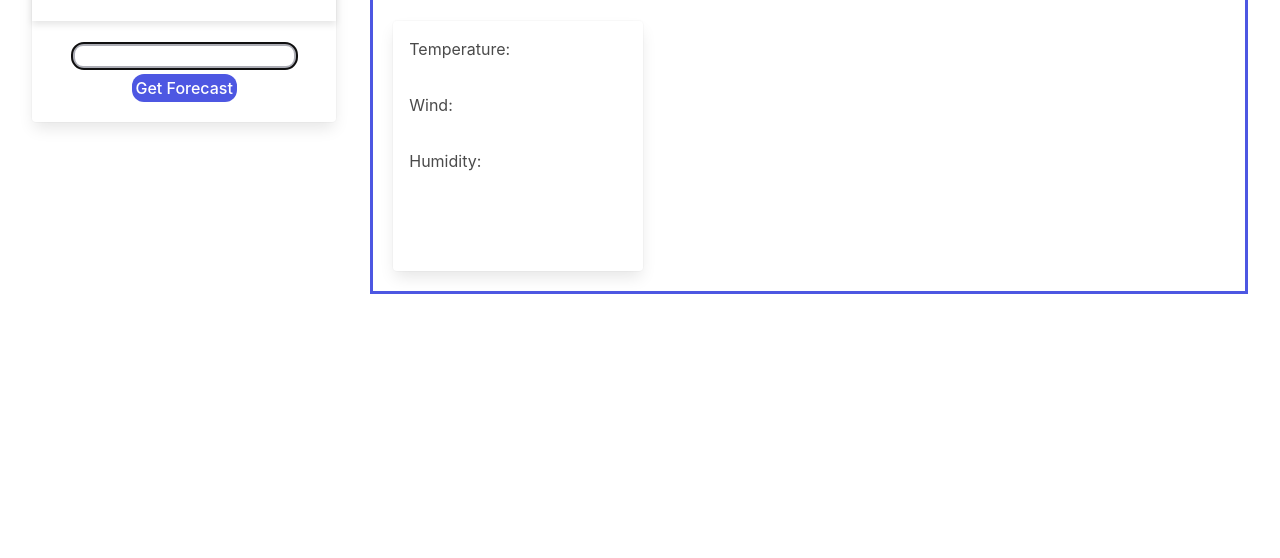
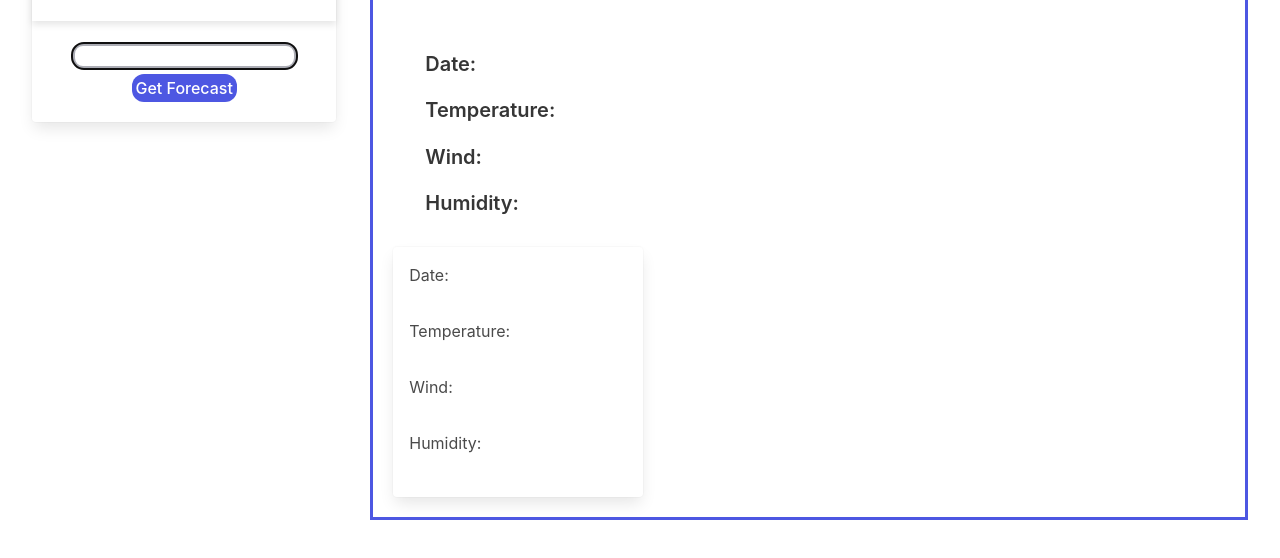
Before and after one commit to mbrianna1170/fetch-the-weather, a plain HTML site: page index.html in a window 1280 px wide. Shown: the part 216-774 px from the top of the page. Drawn offline with nearby package versions, Linux system fonts and the light colour scheme.

Commit message:
moment js working

```diff
--- a/assets/style.css
+++ b/assets/style.css
@@ -79,6 +79,14 @@ input#city {
   width: 80%;
 }
 
+div#weather-container {
+  padding: 2rem;
+}
+
+.title {
+  font-size: 20px;
+}
+
 h2.subtitle {
   font-size: 30px;
   font-weight: 600;
--- a/index.html
+++ b/index.html
@@ -32,11 +32,16 @@
     <div class="col-12 col-md-8">
       <h2 class="subtitle">Showing Weather for: <span id="city-name"></span></h2>
       <div id="weather-container" class="list-group">
-        <div class="card" id="weather-card">
-          <h4 class="card-title">Temperature: <span id="temperature"></span></h4>
-          <h4 class="card-title">Wind: <span id="wind"></span></h4>
-          <h4 class="card-title">Humidity: <span id="humidity"></span></h4>
-        </div>
+        <h4 class="title">Date: <span id="current-date"></span></h4>
+        <h4 class="title">Temperature: <span id="temperature"></span></h4>
+        <h4 class="title">Wind: <span id="wind"></span></h4>
+        <h4 class="title">Humidity: <span id="humidity"></span></h4>
+      </div>
+      <div class="card" id="weather-card">
+        <h4 class="card-title">Date: <span id="show-date"></span></h4>
+        <h4 class="card-title">Temperature: <span id="temperature1"></span></h4>
+        <h4 class="card-title">Wind: <span id="wind1"></span></h4>
+        <h4 class="card-title">Humidity: <span id="humidity1"></span></h4>
       </div>
     </div>
   </main>
@@ -44,5 +49,6 @@
 </body>
 
 </html>
-
+<!-- reference Moment.js library -->
+<script src="//cdnjs.cloudflare.com/ajax/libs/moment.js/2.7.0/moment.min.js" type="text/javascript"></script>
 <script src="./script.js"></script>
--- a/script.js
+++ b/script.js
@@ -7,12 +7,15 @@ var cityName = document.querySelector("#city-name");
 var cityTemperature = document.querySelector("#temperature");
 var cityWind = document.querySelector("#wind");
 var cityHumidity = document.querySelector("#humidity");
-
+var currentDate = document.querySelector("#current-date");
 
 // Fetch Weather Information
 var getWeather = function (city) {
   // format api url
-  var apiUrl = "https://api.openweathermap.org/data/2.5/find?q=" + city + "&units=imperial&appid=dd12231eebcfc81237b12aa64539d58d";
+  var apiUrl =
+    "https://api.openweathermap.org/data/2.5/find?q=" +
+    city +
+    "&units=imperial&appid=dd12231eebcfc81237b12aa64539d58d";
 
   // fetch api
   fetch(apiUrl).then(function (response) {
@@ -37,15 +40,16 @@ var formSubmitHandler = function (event) {
   console.log(event);
 };
 
-// Display Weather On Page
+// Display Current Weather On Page
 var displayWeather = function (data) {
-  console.log(data)
-  // clear old content
-  // weatherContainerEl.textContent = "";
+  console.log(data);
   cityName.textContent = data.list[0].name;
   cityTemperature.textContent = data.list[0].main.temp + "\xB0" + "F";
   cityWind.textContent = data.list[0].wind.speed + " MPH";
   cityHumidity.textContent = data.list[0].main.humidity + "%";
-}
+  // display date
+  var today = moment().format("MM/DD/YY");
+  currentDate.textContent = today;
+};
 
 searchformEl.addEventListener("submit", formSubmitHandler);
```
